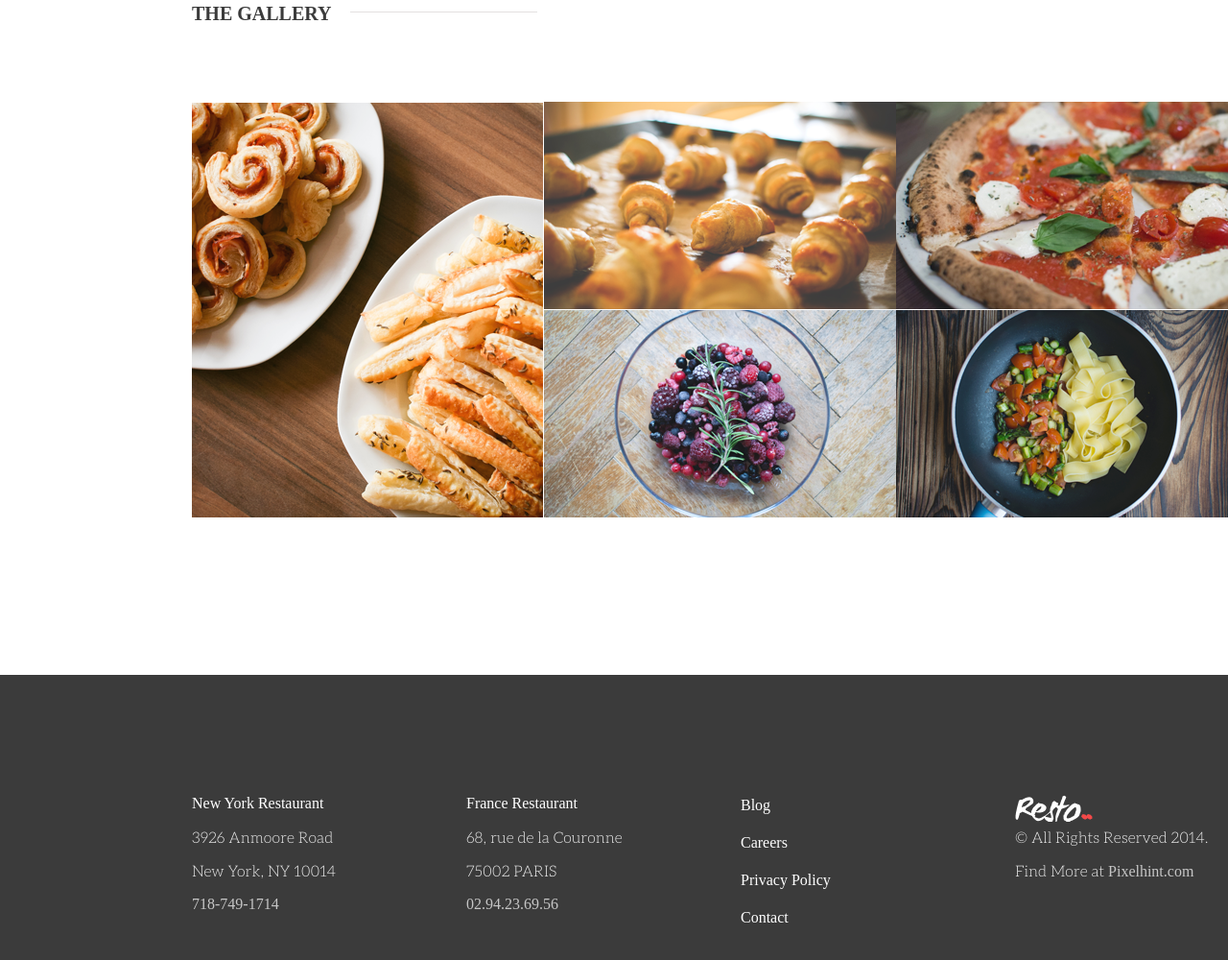
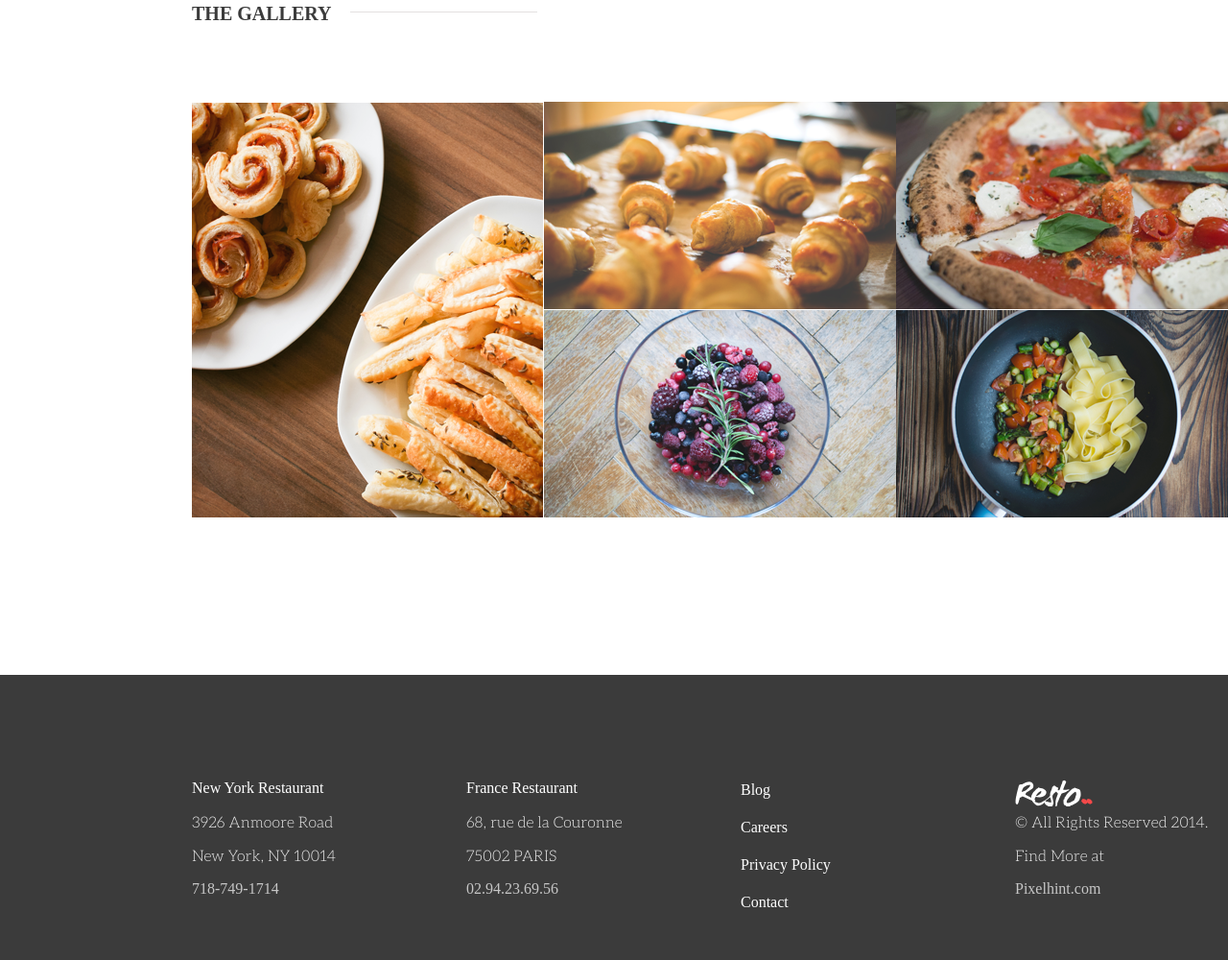
Before and after one commit to kaktuxis/Resto, a plain HTML site: page index.html in a window 1280 px wide. Shown: the part 1861-2861 px from the top of the page at 96% size. Drawn offline with Linux system fonts and the light colour scheme; a web font is replaced by a local one.

Commit message:
version 1.23 footer

```diff
--- a/index.html
+++ b/index.html
@@ -130,29 +130,30 @@
 			</div>
 		</div>
 		<footer>
-			<ul class="indent-block">
-				<li class="text-bottom">New York Restaurant
-				<li class="contact">3926 Anmoore Road
-				<li class="contact">New York, NY 10014
-				<li class="tel">718-749-1714
-			</ul>
-			<ul class="indent-block-2">
-				<li class="text-bottom">France Restaurant
-				<li class="contact">68, rue  de la Couronne
-				<li class="contact">75002 PARIS
-				<li class="tel">02.94.23.69.56
-			</ul>
-			<ul class="nav-footer">
-				<li><a href="/">Blog</a>
-				<li><a href="/">Careers</a>
-				<li><a href="/">Privacy Policy</a>
-				<li><a href="/">Contact</a>
-			</ul>
-			<ul class="about">
-				<li class="text-bottom"><a class="logo-footer" href="/"></a>
-				<li class="contact">© All Rights Reserved 2014.
-				<li class="contact">Find  More at </span><span class="tel">Pixelhint.com
-			</ul>
+			<div class="indent-block">
+				<span class="text-bottom">New York Restaurant</span>
+				<span class="contact">3926 Anmoore Road</span>
+				<span class="contact">New York, NY 10014</span>
+				<span class="tel">718-749-1714</span>
+			</div>
+			<div class="indent-block-2">
+				<span class="text-bottom">France Restaurant</span>
+				<span class="contact">68, rue  de la Couronne</span>
+				<span class="contact">75002 PARIS</span>
+				<span class="tel">02.94.23.69.56</span>
+			</div>
+			<div class="nav-footer">
+				<a href="/">Blog</a>
+				<a href="/">Careers</a>
+				<a href="/">Privacy Policy</a>
+				<a href="/">Contact</a>
+			</div>
+			<div class="about">
+				<span class="text-bottom"><a class="logo-footer" href="/"></a></span>
+				<span class="contact">© All Rights Reserved 2014.</span>
+				<span class="contact">Find  More at </span>
+				<span class="tel">Pixelhint.com</span>
+			</div>
 		</footer>
 	 </body>
 </html>
--- a/style.css
+++ b/style.css
@@ -324,7 +324,7 @@ footer {
 	height: 315px;
 	background-color: #3b3b3b;
 }
-footer ul {
+footer div {
 	list-style: none;
 	padding: 0;
 	text-align: left;
@@ -333,18 +333,21 @@ footer ul {
 	padding-top: 100px;
 }
 .text-bottom {
+	display: block;
 	font-size: 16px;
 	color: #ffffff;
 	line-height: 35px;
 	font-family: Aleo-Regular;
 }
 .contact {
+	display: block;
 	line-height: 35px;
 	font-size: 16px;
 	color: #ebebeb;
 	font-family: Aleo-Light;
 }
 .tel {
+	display: block;
 	color: #c6c6c6;
 	font-size: 16px;
 	font-family: Aleo-Bold;
@@ -354,17 +357,18 @@ footer ul {
 	padding-left: 62px;
 	vertical-align: top;
 }
-.nav-footer li{
+.nav-footer {
 	font-size: 16px;
 	color: #ffffff;
 }
-.nav-footer li a{
+.nav-footer a{
+	display: block;
 	font-size: 16px;
 	color: #ffffff;
 	text-decoration: none;
 	line-height: 39px;
 }
-.nav-footer li a:hover{
+.nav-footer a:hover{
 	text-decoration: underline;
 }
 .about {
```
